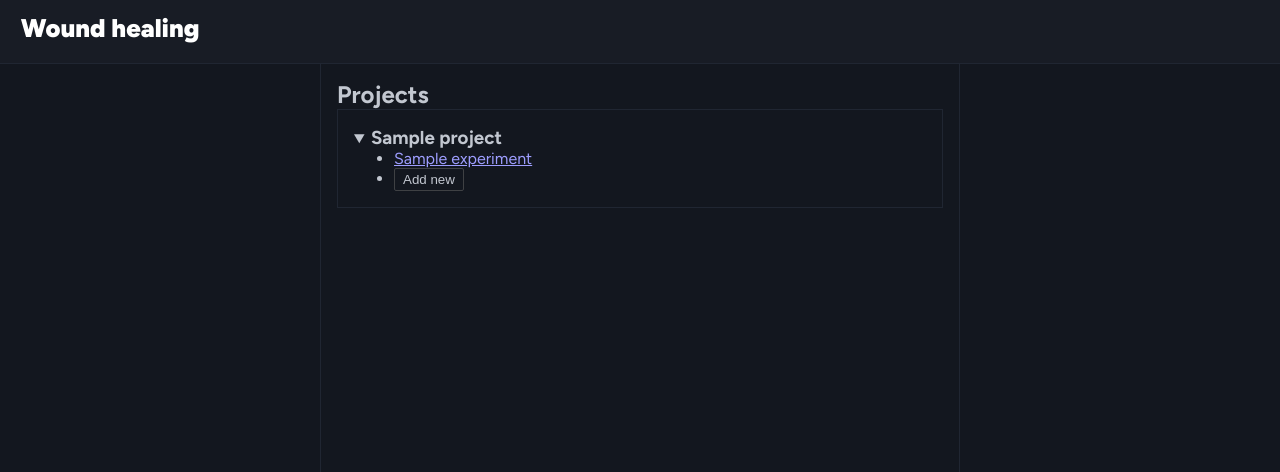
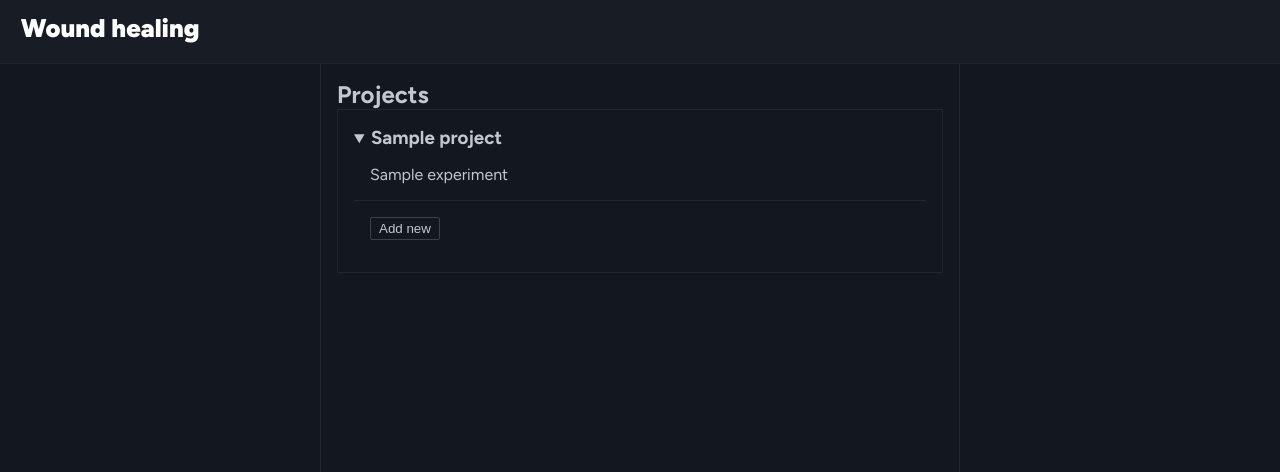
Before and after one commit to michalprusek/BSMarker, a Django app: page / in a window 1280 px wide. Shown: the top 472 px of the page. Run offline with Django 5.2, Linux system fonts and the light colour scheme; a user stored in the database is signed in; tables that the repository leaves empty hold one stand-in row (values such as "Sample post"); parts of the project's set-up code (start-up, migrations or seed data) failed here and were passed over.

Commit message:
Improved project list css

```diff
--- a/backend/wound_healing/static/main.css
+++ b/backend/wound_healing/static/main.css
@@ -109,8 +109,26 @@
     list-style-type: none;
 }
 
-main#projects ul li ul li {
-    list-style-type: disc;
+.project ul {
+    padding-left: 0;
+}
+
+.project ul li {
+    list-style-type: none;
+    padding: 1rem;
+}
+
+.project ul li:not(:last-child) {
+    border-bottom: var(--border-thickness) solid var(--border-color);
+}
+
+.project ul li:not(:last-child):hover {
+    background: var(--secondary-color);
+}
+
+.project a {
+    color: var(--primary-text-color);
+    text-decoration: none;
 }
 
 summary h3 {
--- a/backend/wound_healing/templates/wound_healing/project_list.html
+++ b/backend/wound_healing/templates/wound_healing/project_list.html
@@ -10,7 +10,7 @@
 	<h2>Projects</h2>
 	<ul>
 		{% for project in object_list %}
-		<li>
+		<li class="project">
 			<details open>
 				<summary>
 					<h3>{{project.name}}</h3>
```
